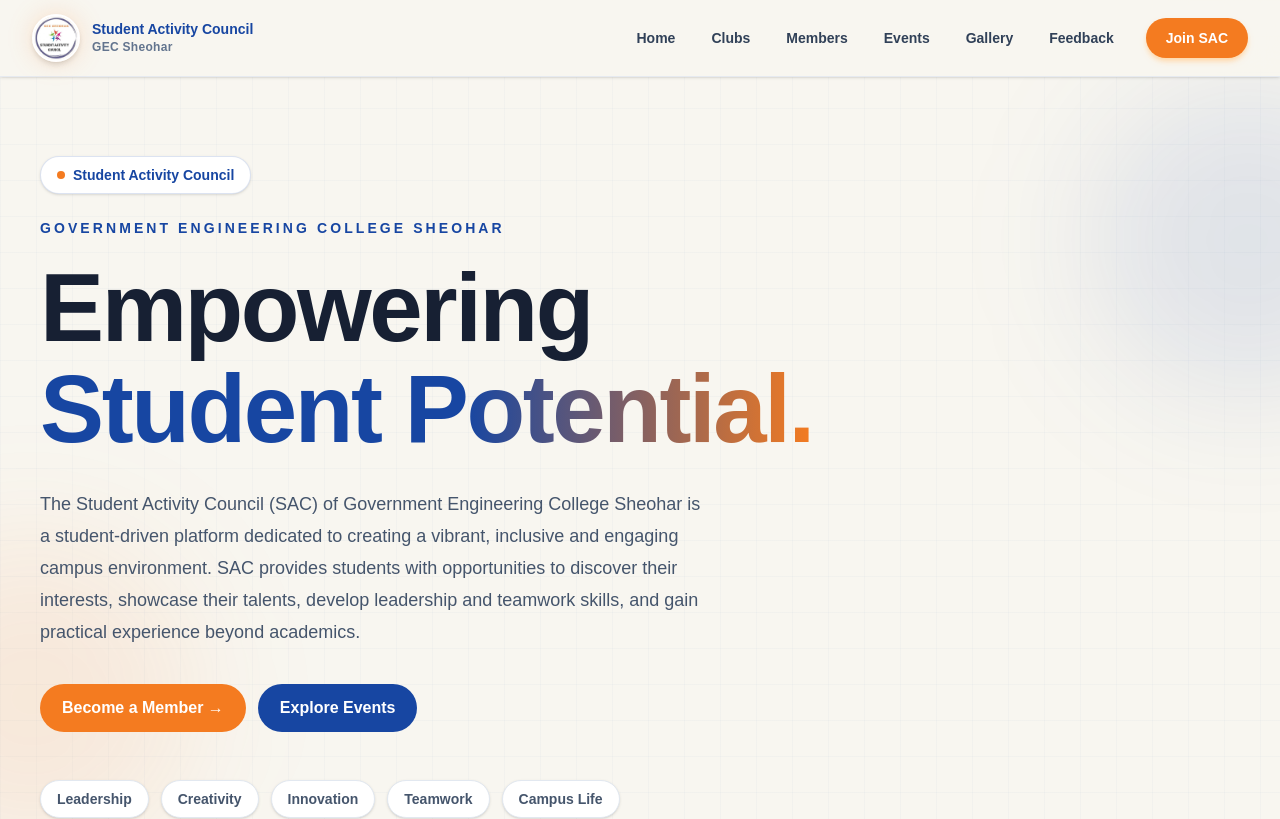
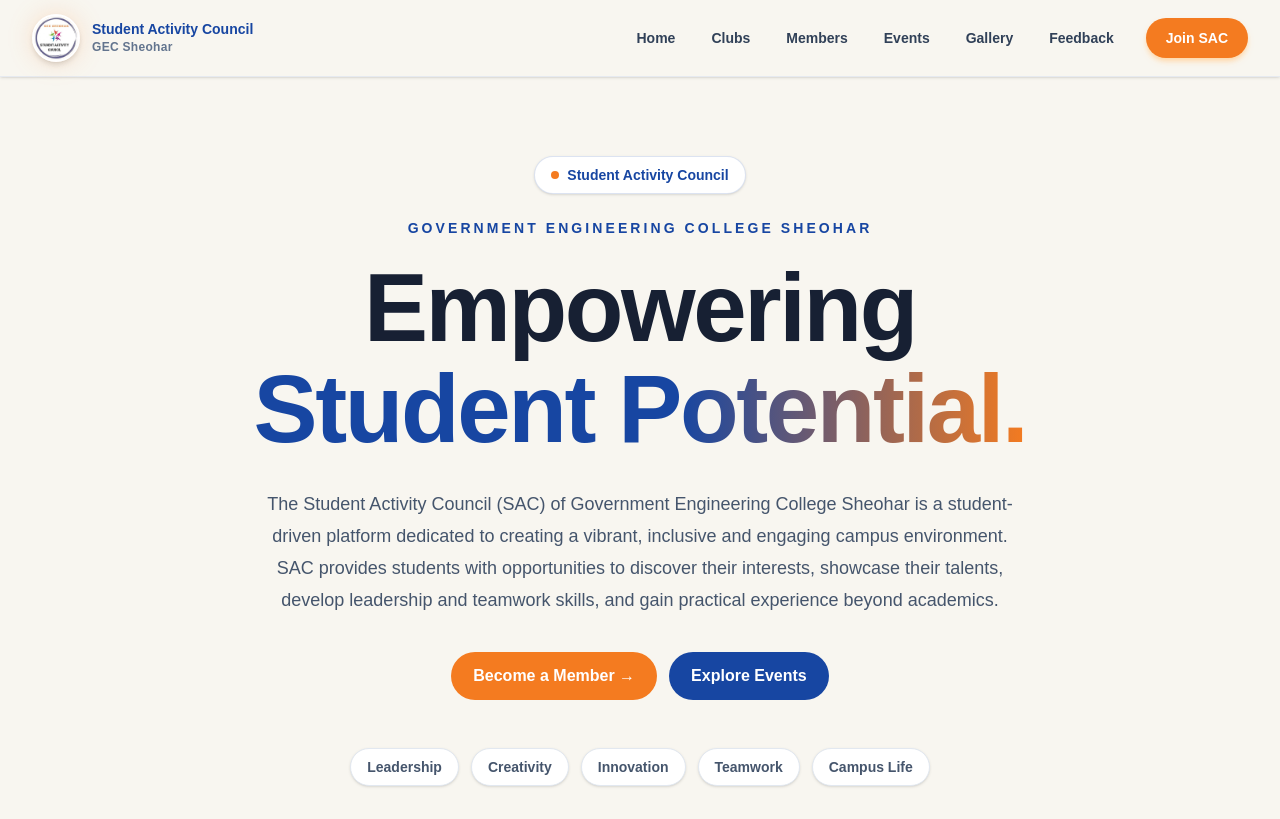
Before and after one commit to premkumar709176/gec-sheohar-sac, a Next.js app: page / in a window 1280 px wide. Shown: the top 819 px of the page. Built offline with nearby package versions, Linux system fonts and the light colour scheme.

Commit message:
Center SAC home page hero

```diff
--- a/app/page.tsx
+++ b/app/page.tsx
@@ -55,13 +55,8 @@ export default function Home() {
     <main className="min-h-screen bg-[#f8f6f0] text-[#172033]">
       {/* HERO */}
       <section className="relative overflow-hidden pt-[76px]">
-        <div className="absolute inset-0 college-pattern opacity-70" />
-
-        <div className="absolute -right-32 top-20 h-80 w-80 rounded-full bg-[#1746a2]/10 blur-3xl" />
-        <div className="absolute -left-32 bottom-10 h-80 w-80 rounded-full bg-[#f47b20]/10 blur-3xl" />
-
-        <div className="section-container relative flex min-h-[650px] items-center py-20 lg:min-h-[700px]">
-          <div className="max-w-4xl">
+        <div className="section-container relative flex min-h-[680px] items-center justify-center py-20 text-center">
+          <div className="mx-auto max-w-4xl">
             <div className="mb-6 inline-flex items-center gap-2 rounded-full border border-[#1746a2]/15 bg-white px-4 py-2 text-sm font-bold text-[#1746a2] shadow-sm">
               <span className="h-2 w-2 rounded-full bg-[#f47b20]" />
               Student Activity Council
@@ -77,7 +72,7 @@ export default function Home() {
               <span className="gradient-text">Student Potential.</span>
             </h1>
 
-            <p className="mt-7 max-w-2xl text-base leading-8 text-slate-600 sm:text-lg">
+            <p className="mx-auto mt-7 max-w-3xl text-base leading-8 text-slate-600 sm:text-lg">
               The Student Activity Council (SAC) of Government Engineering
               College Sheohar is a student-driven platform dedicated to
               creating a vibrant, inclusive and engaging campus environment.
@@ -86,7 +81,7 @@ export default function Home() {
               teamwork skills, and gain practical experience beyond academics.
             </p>
 
-            <div className="mt-9 flex flex-col gap-3 sm:flex-row">
+            <div className="mt-9 flex flex-col justify-center gap-3 sm:flex-row">
               <Link href="/join" className="btn-orange">
                 Become a Member →
               </Link>
@@ -96,7 +91,7 @@ export default function Home() {
               </Link>
             </div>
 
-            <div className="mt-12 flex flex-wrap gap-3">
+            <div className="mt-12 flex flex-wrap justify-center gap-3">
               {[
                 "Leadership",
                 "Creativity",
@@ -168,10 +163,7 @@ export default function Home() {
           ))}
         </div>
 
-        <Link
-          href="/clubs"
-          className="btn-primary mt-8 md:hidden"
-        >
+        <Link href="/clubs" className="btn-primary mt-8 md:hidden">
           View All Clubs →
         </Link>
       </section>
@@ -206,9 +198,7 @@ export default function Home() {
               </div>
 
               <div>
-                <p className="text-sm font-bold text-[#f47b20]">
-                  SAC Events
-                </p>
+                <p className="text-sm font-bold text-[#f47b20]">SAC Events</p>
 
                 <h3 className="mt-1 text-2xl font-black">
                   Something exciting is coming
@@ -264,9 +254,7 @@ export default function Home() {
                 💡
               </div>
 
-              <h3 className="mt-6 text-xl font-black">
-                Give a Suggestion
-              </h3>
+              <h3 className="mt-6 text-xl font-black">Give a Suggestion</h3>
 
               <p className="mt-3 text-sm leading-6 text-slate-600">
                 Share ideas for new events, clubs, activities or campus
@@ -279,9 +267,7 @@ export default function Home() {
                 ⚠️
               </div>
 
-              <h3 className="mt-6 text-xl font-black">
-                Report an Issue
-              </h3>
+              <h3 className="mt-6 text-xl font-black">Report an Issue</h3>
 
               <p className="mt-3 text-sm leading-6 text-slate-600">
                 Report a concern or issue that needs attention from the SAC.
@@ -326,6 +312,7 @@ export default function Home() {
 
                   <div>
                     <p className="font-black">{social.name}</p>
+
                     <p className="mt-1 text-xs text-blue-100">
                       {social.label}
                     </p>
@@ -414,9 +401,7 @@ export default function Home() {
             </div>
 
             <div>
-              <h3 className="font-black text-[#172033]">
-                Quick Links
-              </h3>
+              <h3 className="font-black text-[#172033]">Quick Links</h3>
 
               <div className="mt-5 flex flex-col gap-3 text-sm font-semibold text-slate-500">
                 <Link href="/" className="transition hover:text-[#1746a2]">
@@ -454,9 +439,7 @@ export default function Home() {
             </div>
 
             <div>
-              <h3 className="font-black text-[#172033]">
-                Student
-              </h3>
+              <h3 className="font-black text-[#172033]">Student</h3>
 
               <div className="mt-5 flex flex-col gap-3 text-sm font-semibold text-slate-500">
                 <Link
```
